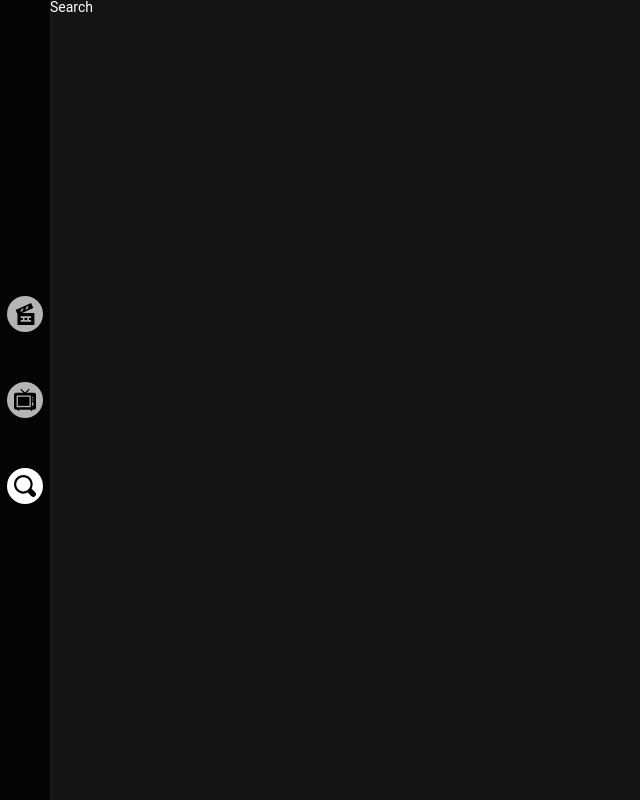
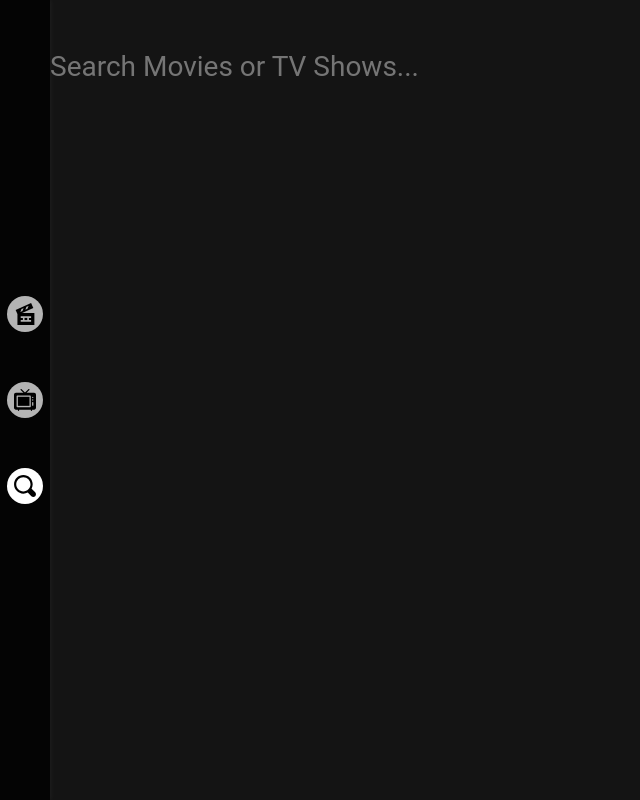
Before and after one commit to sunwha/nomfilx, a React (Create React App) app: page /search in a window 1280 px wide. Shown: the whole page, without its empty margins (0-640 px from the left). Built offline with nearby package versions, Linux system fonts and the light colour scheme.

Commit message:
presenter

```diff
--- a/src/Components/GlobalStyles.js
+++ b/src/Components/GlobalStyles.js
@@ -3,7 +3,7 @@ import reset from "styled-reset";
 
 const globalStyles = createGlobalStyle`
     ${reset};
-    body {padding-left:50px; font-family:Roboto; font-size:14px; color:#fff; background-color:rgba(20, 20, 20, 1)}
+    body {margin:50px 0 0 50px; font-family:Roboto; font-size:14px; color:#fff; background-color:rgba(20, 20, 20, 1)}
     * {margin:0; padding:0; box-sizing:border-box}
     a {text-decoration:none; color:inherit}
     ul li {list-style:none}
--- /dev/null
+++ b/src/Components/Loader.js
@@ -0,0 +1,9 @@
+import React from "react";
+import styled from "styled-components";
+
+const Container = styled.div`
+    width:100vw; height:100vh; display:flex; justify-content:center; text-align:center;
+    span {margin-top:200px; font-size:30px; vertical-align:middle}
+`;
+
+export default () => <Container><span role="img" aria-label="loading">⏰</span></Container>
--- /dev/null
+++ b/src/Components/Message.js
@@ -0,0 +1,24 @@
+import React from "react";
+import PropTypes from "prop-types";
+import styled from "styled-components";
+
+const Container = styled.div`
+    width:100vw; display:flex; justify-content:center;
+`;
+
+const Text = styled.span`
+    color:${props => props.color}
+`;
+
+const Error = ({ text, color }) => (
+    <Container>
+        <Text color={color}>{text}</Text>
+    </Container>
+);
+
+Error.propTypes = {
+    text: PropTypes.string.isRequired,
+    color: PropTypes.string.isRequired,
+}
+
+export default Error;
--- /dev/null
+++ b/src/Components/Section.js
@@ -0,0 +1,30 @@
+import React from "react";
+import PropTypes from "prop-types";
+import styled from "styled-components";
+
+const Container = styled.div`
+    :not(:last-child) {margin-bottom:50px}
+`;
+const Title = styled.strong`
+    font-weight:700; font-size:16px;
+`;
+const Grid = styled.div`
+    display:grid; grid-template-columns:repeat(auto-fill, 125px); grid-gap:25px; margin-top:25px
+`;
+
+const Section = ({title, children}) => (
+    <Container>
+        <Title>{title}</Title>
+        <Grid>{children}</Grid>
+    </Container>
+);
+
+Section.propTypes = {
+    title: PropTypes.string.isRequired,
+    children: PropTypes.oneOfType([
+      PropTypes.arrayOf(PropTypes.node),
+      PropTypes.node
+    ])
+  };
+
+export default Section;
--- a/src/Routes/Detail/DetailContainer.js
+++ b/src/Routes/Detail/DetailContainer.js
@@ -1,12 +1,44 @@
+import { moviesApi, tvApi } from "api";
 import React from "react";
 import DetailPresenter from "./DetailPresenter";
 
 export default class extends React.Component{
-    state = {
-        result: null,
-        error: null,
-        loading: true
-    };
+    constructor(props){
+        super(props);
+        const {location: { pathname }} = this.props;
+        this.state = {
+            result: null,
+            error: null,
+            loading: true,
+            isMovie: pathname.includes("/movie/")
+        };
+    }
+
+    async componentDidMount(){
+        const {
+            match: {
+                params: { id }
+            },
+            history: { push },
+        } = this.props;
+        const parseId = parseInt(id);
+        const { isMovie } = this.state;
+        if(isNaN(parseId)){
+            return push("/");
+        }
+        let result = null;
+        try {
+            if(isMovie){
+                ({ data: result } = await moviesApi.moiveDetail(parseId));
+            } else {
+                ({ data: result } = await tvApi.showDetail(parseId));
+            }
+        } catch {
+            this.setState({ error: "Can't find anything." });
+        } finally {
+            this.setState({ loading: false, result});
+        }
+    }
 
     render(){
         const { result, error, loading } = this.state;
--- a/src/Routes/Home/HomePresenter.js
+++ b/src/Routes/Home/HomePresenter.js
@@ -1 +1,39 @@
-export default () => "Home!";
+import React from "react";
+import PropTypes from "prop-types";
+import styled from "styled-components";
+import Section from "Components/Section";
+import Message from "Components/Message";
+
+const Container = styled.div`
+    padding:0 10px;
+`;
+
+const HomePresenter = ({nowPlaying, upComing, popular, error, loading}) => loading ? null : (
+    <Container>
+        {nowPlaying && nowPlaying.length > 0 && (
+            <Section title="Now Playing">
+                {nowPlaying.map(movie => <span key={movie.id}>{movie.title}</span>)}
+            </Section>
+        )}
+        {upComing && upComing.length > 0 && (
+            <Section title="Upcoming Movies">
+                {upComing.map(movie => <span key={movie.id}>{movie.title}</span>)}
+            </Section>
+        )}
+        {popular && popular.length > 0 && (
+            <Section title="Popular Movies">
+                {popular.map(movie => <span key={movie.id}>{movie.title}</span>)}
+            </Section>
+        )}
+        {error && <Message text={error} color="#e74c3c" />}
+    </Container>
+);
+
+HomePresenter.propTypes = {
+    nowPlaying: PropTypes.array,
+    popular: PropTypes.array,
+    upcomfing: PropTypes.array,
+    loading: PropTypes.bool.isRequired,
+    error: PropTypes.string
+};
+export default HomePresenter;
--- a/src/Routes/Search/SearchContainer.js
+++ b/src/Routes/Search/SearchContainer.js
@@ -5,23 +5,32 @@ import SearchPresenter from "./SearchPresenter";
 export default class extends React.Component {
     state = {
         movieResults: null,
-        tvResults: null,
+        showResults: null,
         searchTerm: "",
         loading: false,
         error: null
     }
 
-    handleSubmit = () => {
+    handleSubmit = (event) => {
+        event.preventDefault();
         const { searchTerm } = this.state;
         if(searchTerm !== ""){
             this.searchByTerm();
         }
     }
 
+    updateTerm = (event) => {
+        const { target: { value } } = event;
+        this.setState({
+            searchTerm: value
+        });
+    }
+
     searchByTerm = async () => {
         const { searchTerm } = this.state;
         this.setState({ loading: true });
         try {
+            throw Error();
             const { data: { results: movieResults } } = await moviesApi.search(searchTerm);
             const { data: { results: showResults } } = await tvApi.search(searchTerm);
             this.setState({ movieResults, showResults });
@@ -33,15 +42,16 @@ export default class extends React.Component {
     }
 
     render(){
-        const { movieResults, tvResults, searchTerm, loading, error } = this.state;
+        const { movieResults, showResults, searchTerm, updateTerm, loading, error } = this.state;
         return (
             <SearchPresenter
             movieResult={movieResults}
-            tvResult={tvResults}
+            showResults={showResults}
             searchTerm={searchTerm}
             loading={loading}
             error={error}
-            handleSubmit={this.handleSubmit} />
+            handleSubmit={this.handleSubmit}
+            updateTerm={this.updateTerm} />
         );
     }
 }
--- a/src/Routes/Search/SearchPresenter.js
+++ b/src/Routes/Search/SearchPresenter.js
@@ -1 +1,51 @@
-export default () => "Search";
+import React from "react";
+import PropTypes from "prop-types";
+import styled from "styled-components";
+import Loader from "Components/Loader";
+import Section from "Components/Section";
+import Message from "Components/Message";
+
+const Container = styled.div``;
+
+const Form = styled.form`
+    width:100%; margin-top:50px
+`;
+
+const Input = styled.input`
+    all: unset; font-size:28px; width:100%;
+`;
+
+const SearchPresenter = ({movieResult, showResults, searchTerm, updateTerm, handleSubmit, error, loading}) => (
+    <Container>
+        <Form onSubmit={handleSubmit}>
+            <Input placeholder="Search Movies or TV Shows..." value={searchTerm} onChange={updateTerm} />
+        </Form>
+        {loading ? <Loader /> : (
+            <>
+                {movieResult && movieResult.length > 0 && (
+                    <Section title="Movie Results">
+                        {movieResult.map(movie => <span key={movie.id}>{movie.title}</span>)}
+                    </Section>
+                )}
+                {showResults && showResults.length > 0 && (
+                    <Section title="TV Show Results">
+                        {showResults.map(show => <span key={show.id}>{show.name}</span>)}
+                    </Section>
+                )}
+                {error && <Message text={error} color="#e74c3c" />}
+            </>
+        )}
+    </Container>
+);
+
+SearchPresenter.propTypes = {
+    movieResult: PropTypes.array,
+    showResults: PropTypes.array,
+    searchTerm: PropTypes.string,
+    updateTerm: PropTypes.func.isRequired,
+    handleSubmit: PropTypes.func.isRequired,
+    loading: PropTypes.bool.isRequired,
+    error: PropTypes.string
+}
+
+export default SearchPresenter;
--- a/src/Routes/TV/TVContainer.js
+++ b/src/Routes/TV/TVContainer.js
@@ -13,9 +13,9 @@ export default class extends React.Component{
 
     async componentDidMount(){
         try {
-            const { data: { result: topRated } } = await tvApi.topRated();
-            const { data: { result: popular } } = await tvApi.popular();
-            const { data: { result: airingToday } } = await tvApi.airingToday();
+            const { data: { results: topRated } } = await tvApi.topRated();
+            const { data: { results: popular } } = await tvApi.popular();
+            const { data: { results: airingToday } } = await tvApi.airingToday();
             this.setState({ topRated, popular, airingToday });
         } catch {
             this.setState({
--- a/src/Routes/TV/TVPresenter.js
+++ b/src/Routes/TV/TVPresenter.js
@@ -1 +1,40 @@
-export default () => "TV";
+import React from "react";
+import PropTypes from "prop-types";
+import styled from "styled-components";
+import Section from "Components/Section";
+import Loader from "Components/Loader";
+import Message from "Components/Message";
+
+
+const Container = styled.div``;
+
+const TVPresenter = ({topRated, airingToday, popular, error, loading}) => loading ?  <Loader /> : (
+    <Container>
+        {topRated && topRated.length > 0 && (
+            <Section title="Top Rated Shows">
+                {topRated.map(show => show.name)}
+            </Section>
+        )}
+        {popular && popular.length > 0 && (
+            <Section title="Popular Shows">
+                {popular.map(show => show.name)}
+            </Section>
+        )}
+        {airingToday && airingToday.length > 0 && (
+            <Section title="Airing Today">
+                {airingToday.map(show => show.name)}
+            </Section>
+        )}
+        {error && <Message text={error} color="#e74c3c" />}
+    </Container>
+);
+
+TVPresenter.propTypes = {
+    topRated: PropTypes.array,
+    popular: PropTypes.array,
+    airingToday: PropTypes.array,
+    loading: PropTypes.bool.isRequired,
+    error: PropTypes.string
+};
+
+export default TVPresenter;
```
Also changed, not shown: src/Routes/Detail/DetailPresenter.js (+13 -1 lines), 2 other files (tests, documents, lock files or other folders).
